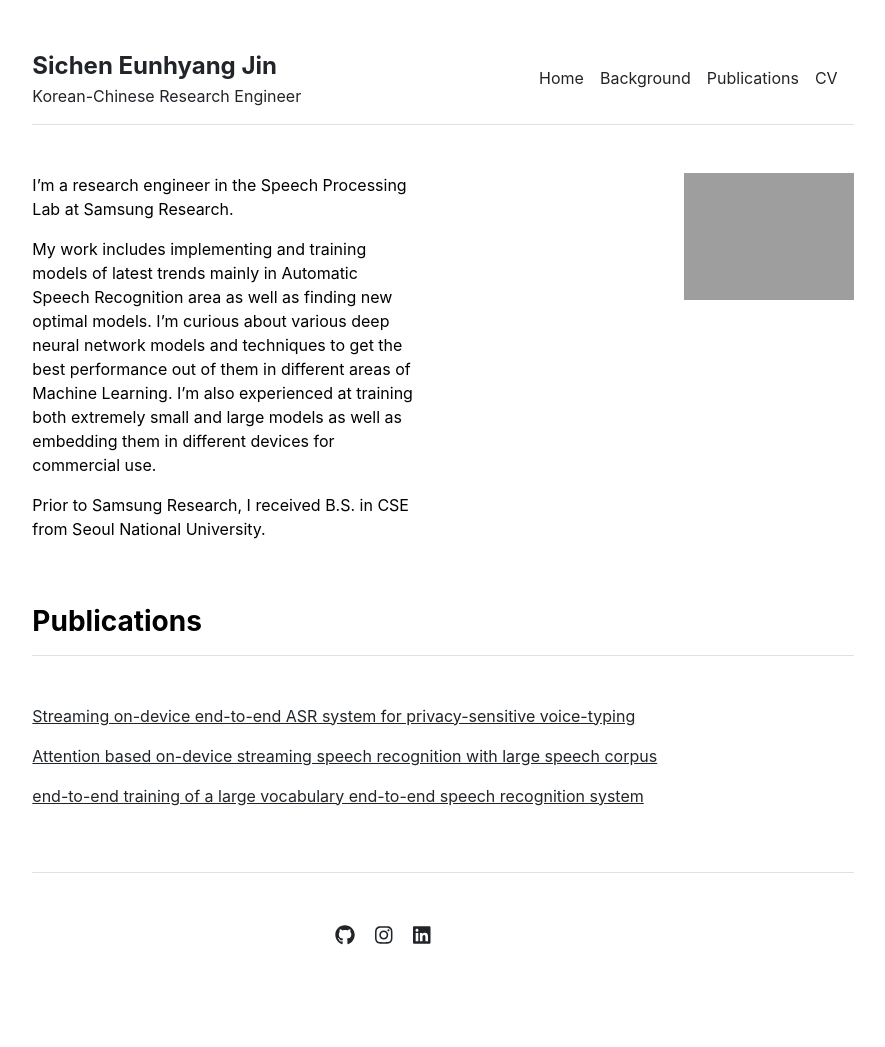
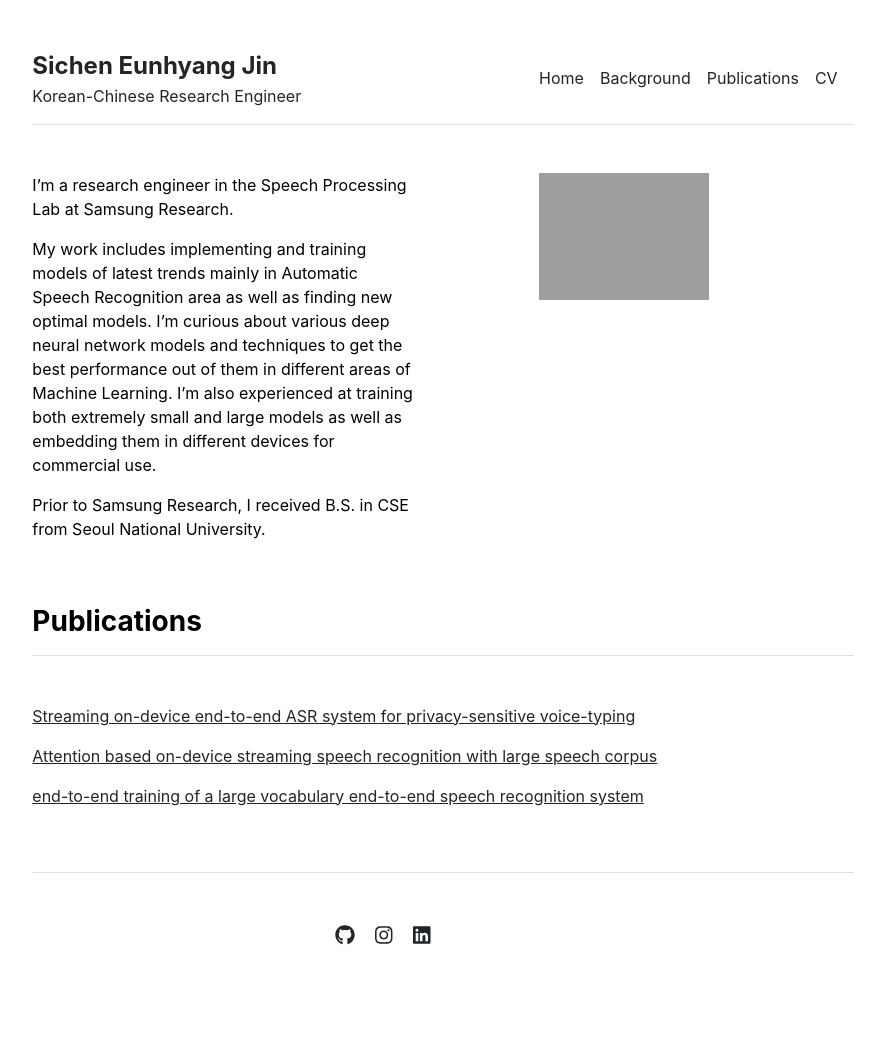
Before and after one commit to chenehk/chenehk.github.io, a Jekyll site: the page built from index.md, in a window 1280 px wide. Shown: the whole page, without its empty margins (197-1082 px from the left). Built offline with Jekyll 4.4.1, drawn with Linux system fonts in a browser that asks for light colours.

Commit message:
Update home.html

```diff
--- a/_layouts/home.html
+++ b/_layouts/home.html
@@ -6,11 +6,13 @@ layout: default
   <div class="col-md-6">
     {{ content }}
   </div>
-  <div class="col-md-3">
+  <div class="col-md-1">
   </div>
   <div class="col-md-3">
     <img src="{{ site.github.url }}/assets/img/home.jpg" alt="Home" width="100%">
   </div>
+  <div class="col-md-1">
+  </div>
 </div>
 
 {% include publications.html %}
```
